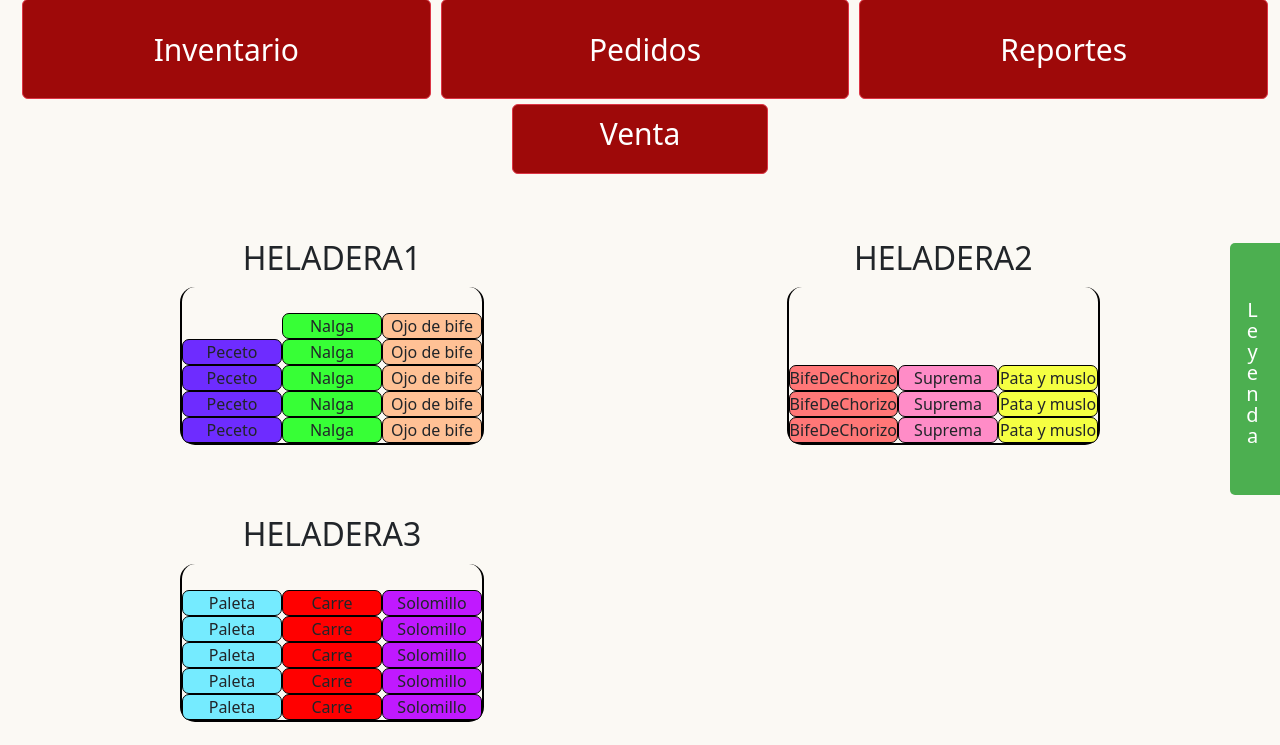
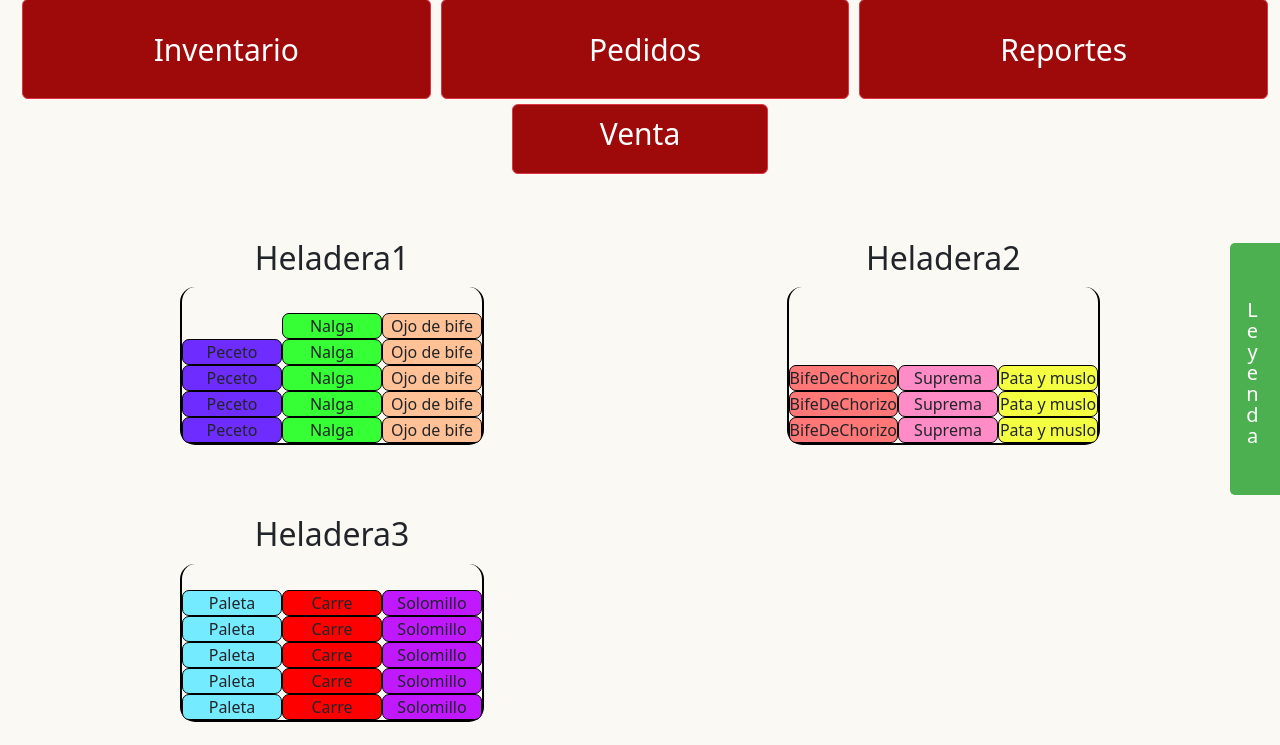
Before and after one commit to juangilfons/milanga-inventory, a Django app: page / in a window 1280 px wide. Shown: the part 111-856 px from the top of the page. Run offline with Django 5.2, Linux system fonts and the light colour scheme; a user stored in the database is signed in; data comes from the database, SQL or seed files in the repository.

Commit message:
Update inventory.css

```diff
--- a/inventory/static/inventory/inventory.css
+++ b/inventory/static/inventory/inventory.css
@@ -85,7 +85,7 @@
         .nombre{ /*NOMBRE H3*/
             text-align: center;
             margin: 10px 0;
-            text-transform: uppercase;
+            text-transform: capitalize;
         }
         .conheladera{
             margin-bottom: 20px;
```
